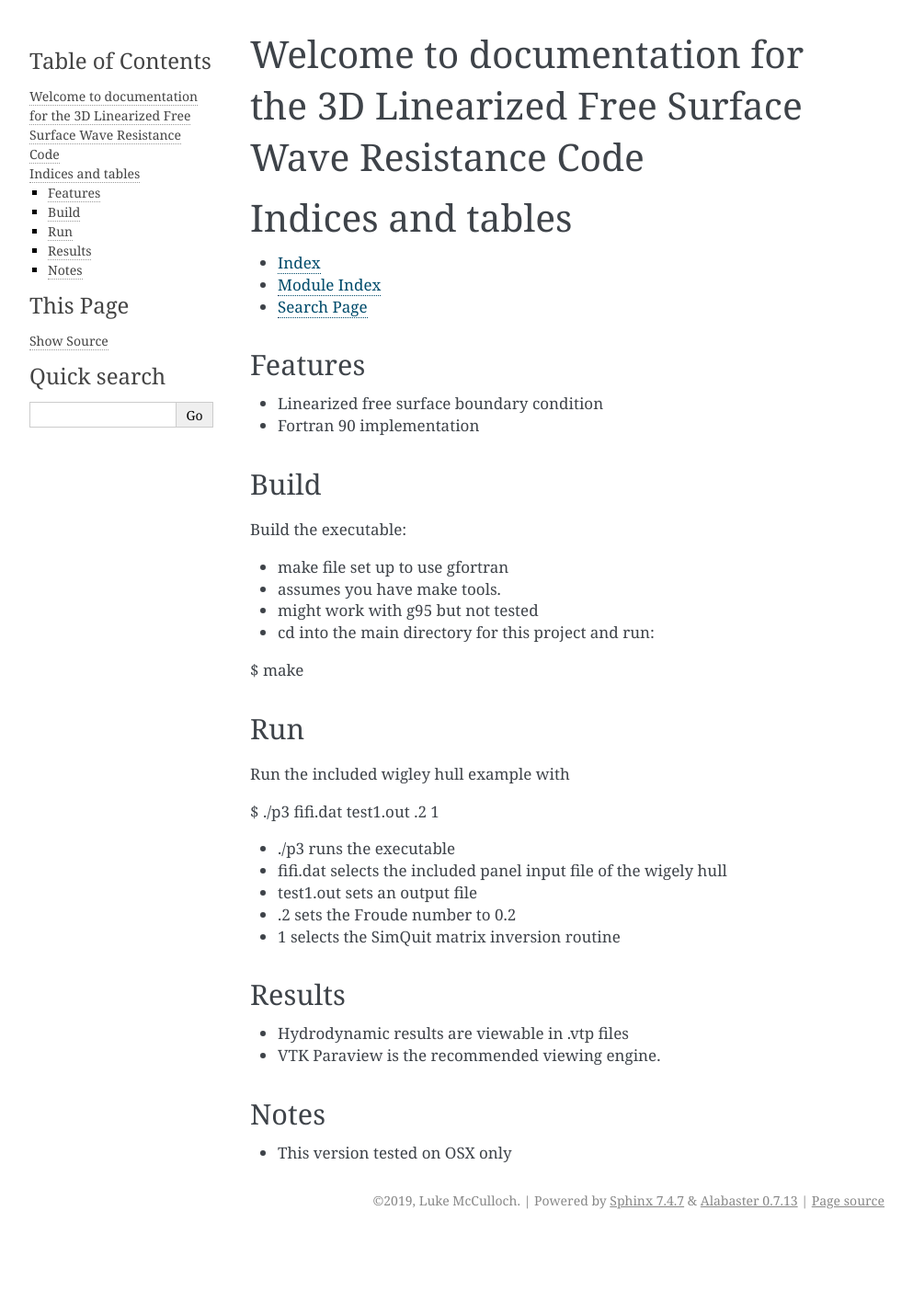
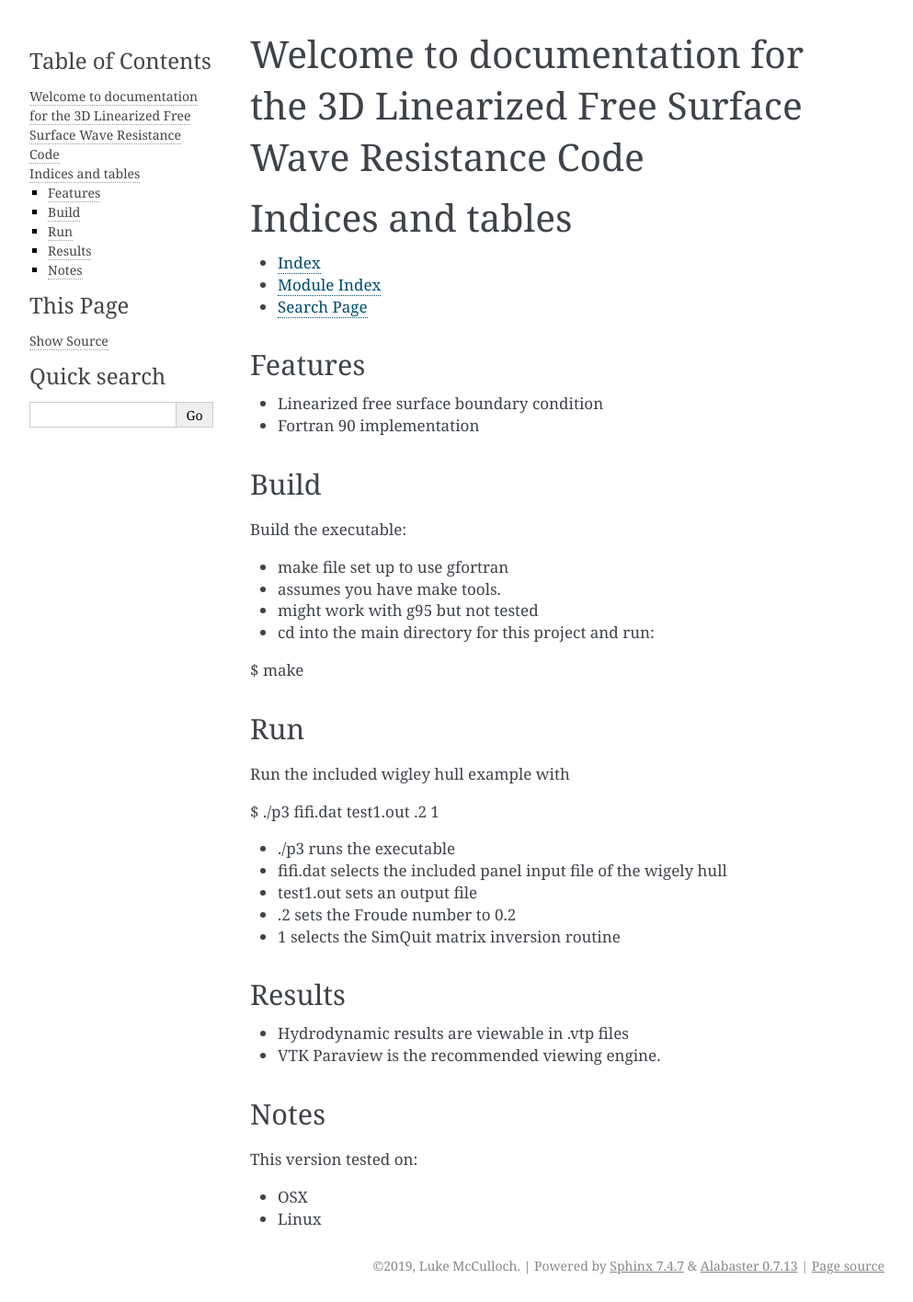
Before and after one commit to LukeMcCulloch/3D-linear-wave-resistance, a Sphinx documentation site: the page built from docs/index.rst, in a window 1280 px wide. Shown: the whole page at 92% size, without its empty margins (148-1141 px from the left). Built offline with Sphinx 7.4.7, drawn with Linux system fonts in a browser that asks for light colours; before the commit the page ends 1345 px from its top, so only the background shows below that.

Commit message:
fix a bit of markdown formatting in index.rst for readthedocs

```diff
--- a/docs/index.rst
+++ b/docs/index.rst
@@ -60,4 +60,8 @@ Results
 
 Notes
 ------------
-- This version tested on OSX only
+
+This version tested on:
+
+- OSX
+- Linux
```
